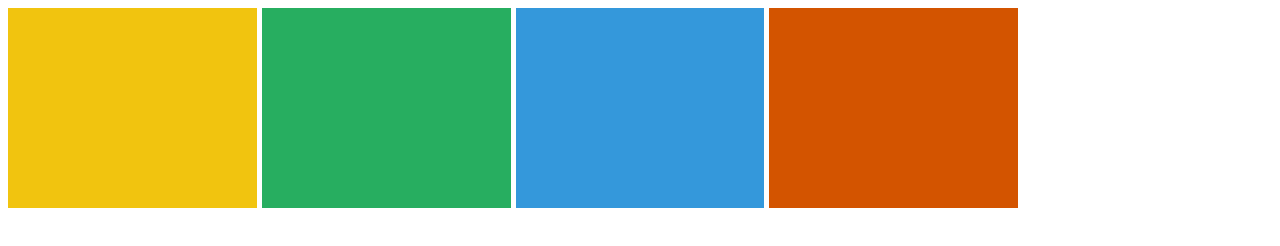
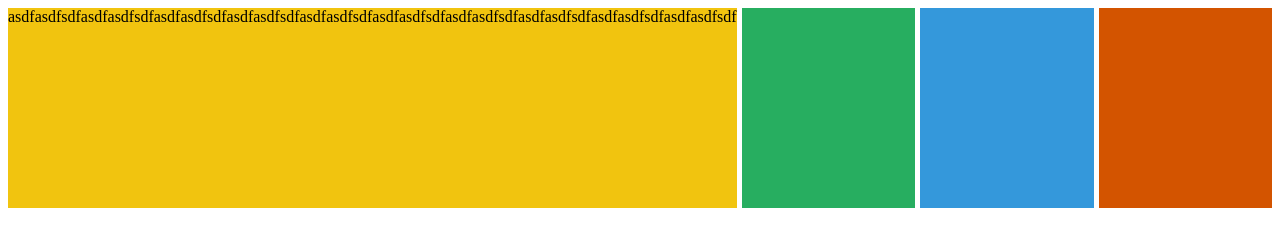
Before and after one commit to nakusha/css_practice, a plain HTML site: page grid.html in a window 1280 px wide. Drawn offline with Linux system fonts and the light colour scheme.

Commit message:
grid minmax/min-content/max-content

```diff
--- a/grid.html
+++ b/grid.html
@@ -10,7 +10,7 @@
                 display: grid;
                 grid-auto-rows: 200px;
                 grid-gap: 5px;
-                grid-template-columns: repeat(5, 1fr);
+                grid-template-columns:min-content repeat(3, 1fr);
             }
             .first{
                 background-color: #f1c40f;
@@ -28,7 +28,7 @@
     </head>
     <body>
         <div class="father">
-            <div class="first"></div>
+            <div class="first">asdfasdfsdfasdfasdfsdfasdfasdfsdfasdfasdfsdfasdfasdfsdfasdfasdfsdfasdfasdfsdfasdfasdfsdfasdfasdfsdfasdfasdfsdf</div>
             <div class="second"></div>
             <div class="third"></div>
             <div class="forth"></div>
```
Also changed, not shown: README.md.
